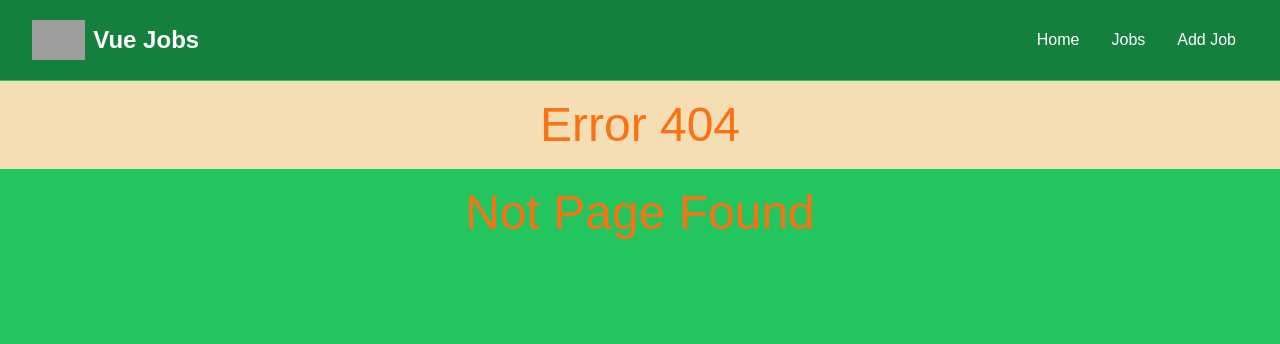
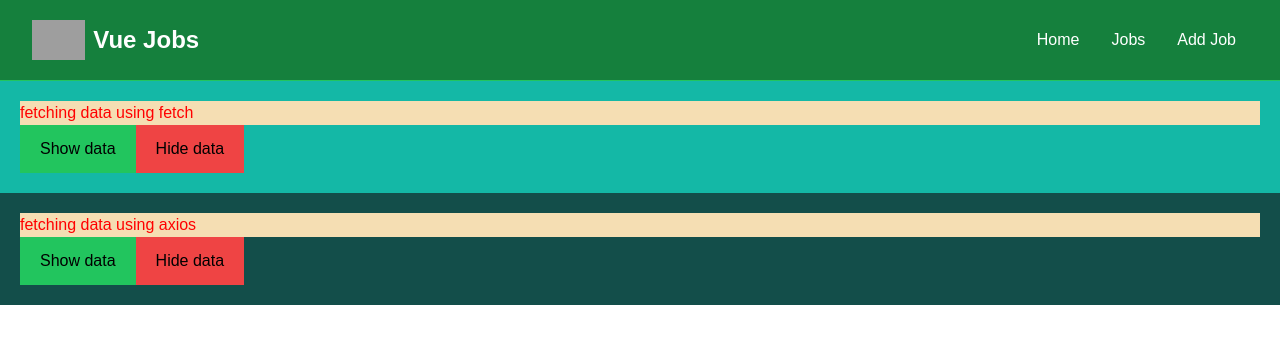
Before and after one commit to tech-bittu/learnvuejs, a Vue app: page /data-fetching in a window 1280 px wide. Before the commit this address had no page. Shown: the top 344 px of the page. Built offline with nearby package versions, Linux system fonts and the light colour scheme; grey boxes are pictures that could not be loaded.

Commit message:
fetch data using fetch and axios complete

```diff
--- a/src/components/Job-card.vue
+++ b/src/components/Job-card.vue
@@ -1,5 +1,5 @@
 <script setup>
-import { ref, computed, defineProps } from 'vue';
+import { ref, computed } from 'vue';
 const props = defineProps({
     job: Object
 })
--- /dev/null
+++ b/src/components/dataFetching/axios.vue
@@ -0,0 +1,27 @@
+<script setup>
+import axios from 'axios';
+import { ref } from 'vue';
+
+const jsonData = ref(null)
+
+const fetchData = async ()=>{
+  try{
+    const response = await axios.get('https://jsonplaceholder.typicode.com/posts')
+    jsonData.value = response.data
+  }
+  catch(error){
+    console.error(error)
+  }
+}
+const HideData = ()=> jsonData.value=null
+</script>
+<template>
+    <h1>fetching data using axios</h1>
+    <button class="bg-green-500 px-5 py-3" @click="fetchData">Show data</button>
+    <button class="bg-red-500 px-5 py-3" @click="HideData">Hide data</button>
+    <ul v-for="({title},index) in jsonData" :key="index">
+        <hr/>
+        <li class="text-white">Title : {{ title }}</li>
+        <hr/>
+    </ul>
+</template>
--- /dev/null
+++ b/src/components/dataFetching/fetchJsonData.vue
@@ -0,0 +1,43 @@
+<script setup>
+import { ref } from 'vue';
+
+const JsonData = ref(null);
+
+const ShowJsonData = async ()=>{
+   await fetch('https://jsonplaceholder.typicode.com/photos')
+    .then(response => response.json())
+    .then(responseData => JsonData.value = responseData)
+    .catch((error)=>{
+        console.error(error)
+    })
+}
+const EmptyList = ()=> JsonData.value = null
+</script>
+<template>
+    <h1>fetching data using fetch</h1>
+    <button class="bg-green-500 px-5 py-3" @click="ShowJsonData" >Show data </button>
+    <button class="bg-red-500 px-5 py-3" @click="EmptyList" >Hide data </button>
+     <!-- // when url is https://jsonplaceholder.typicode.com/posts -->
+    <!-- <ul v-for="({id,title,body},index) in JsonData" :key="index">
+        <hr/>
+        <hr/>
+        <hr/>
+        <li>Id:{{ id }}</li>
+        <li>Title:{{ title }}</li>
+        <li>Message:{{ body }}</li>
+        <hr/>
+        <hr/>
+        <hr/>
+    </ul> -->
+    <ul v-for="({id,title,url},index) in JsonData" :key="index" id="data-list">
+        <hr/>
+        <hr/>
+        <hr/>
+        <li>Id:{{ id }}</li>
+        <li>Title:{{ title }}</li>
+        <li><img :src="url" alt=""></li>
+        <hr/>
+        <hr/>
+        <hr/>
+    </ul>
+</template>
--- a/src/router/index.js
+++ b/src/router/index.js
@@ -19,6 +19,7 @@ import CustomVDirectiveView from "@/views/v-directiveView.vue";
 
 import { createRouter, createWebHistory } from "vue-router";
 import DynamicComponentView from "@/views/DynamicComponentView.vue";
+import DataFetchingView from "@/views/dataFetchingView.vue";
 
 const router = createRouter({
     history:createWebHistory(import.meta.env.BASE_URL),
@@ -114,6 +115,11 @@ const router = createRouter({
             component:DynamicComponentView
         },
         {
+            path:'/data-fetching',
+            name:'data-fetching',
+            component:DataFetchingView
+        },
+        {
             path:'/:catchAll(.*)',
             name:'not found',
             component:NotFoundView
--- /dev/null
+++ b/src/views/dataFetchingView.vue
@@ -0,0 +1,14 @@
+<script setup>
+import FetchJsonDataComponent from '@/components/dataFetching/fetchJsonData.vue';
+import axiosData from '@/components/dataFetching/axios.vue';
+
+
+</script>
+<template>
+    <div class="bg-teal-500 px-5 py-5">
+        <FetchJsonDataComponent />
+    </div>
+    <div class="bg-teal-900 px-5 py-5">
+        <axiosData />
+    </div>
+</template>
```
Also changed, not shown: 1 other file (tests, documents, lock files or other folders).
